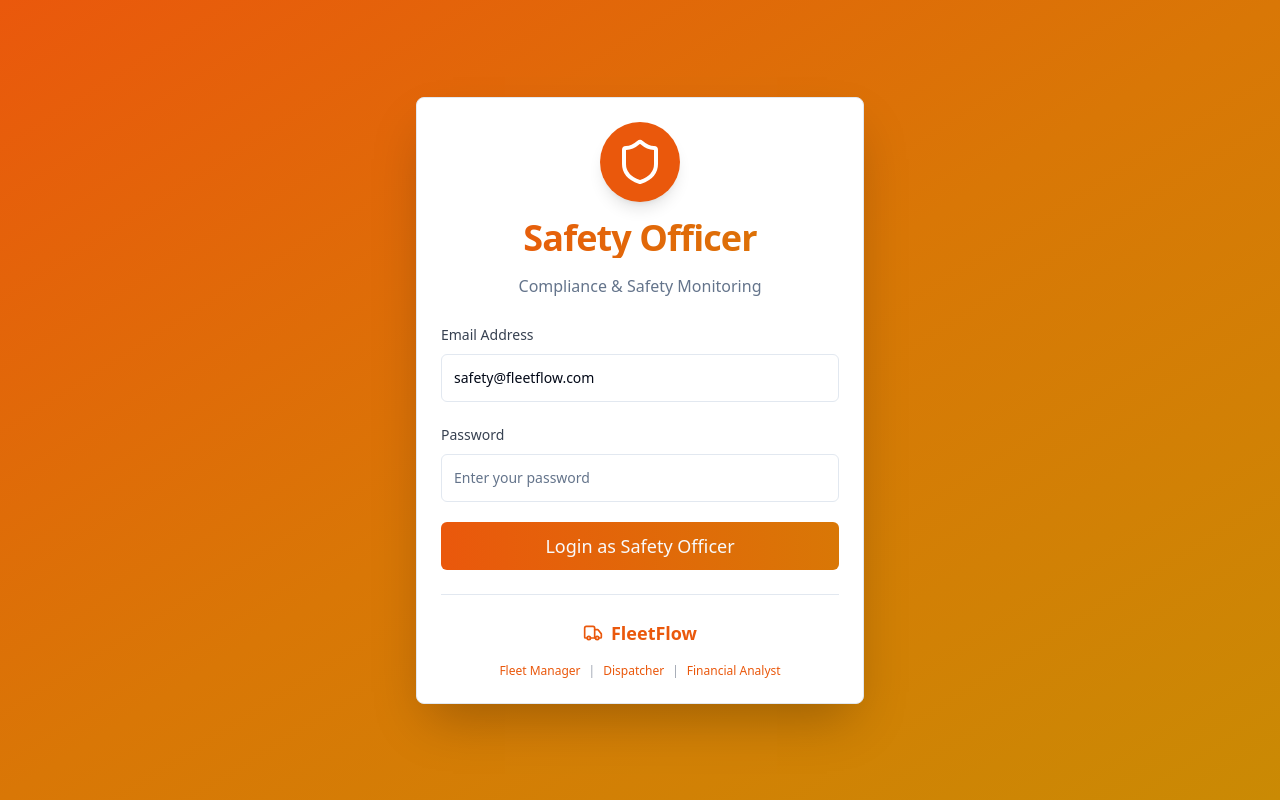
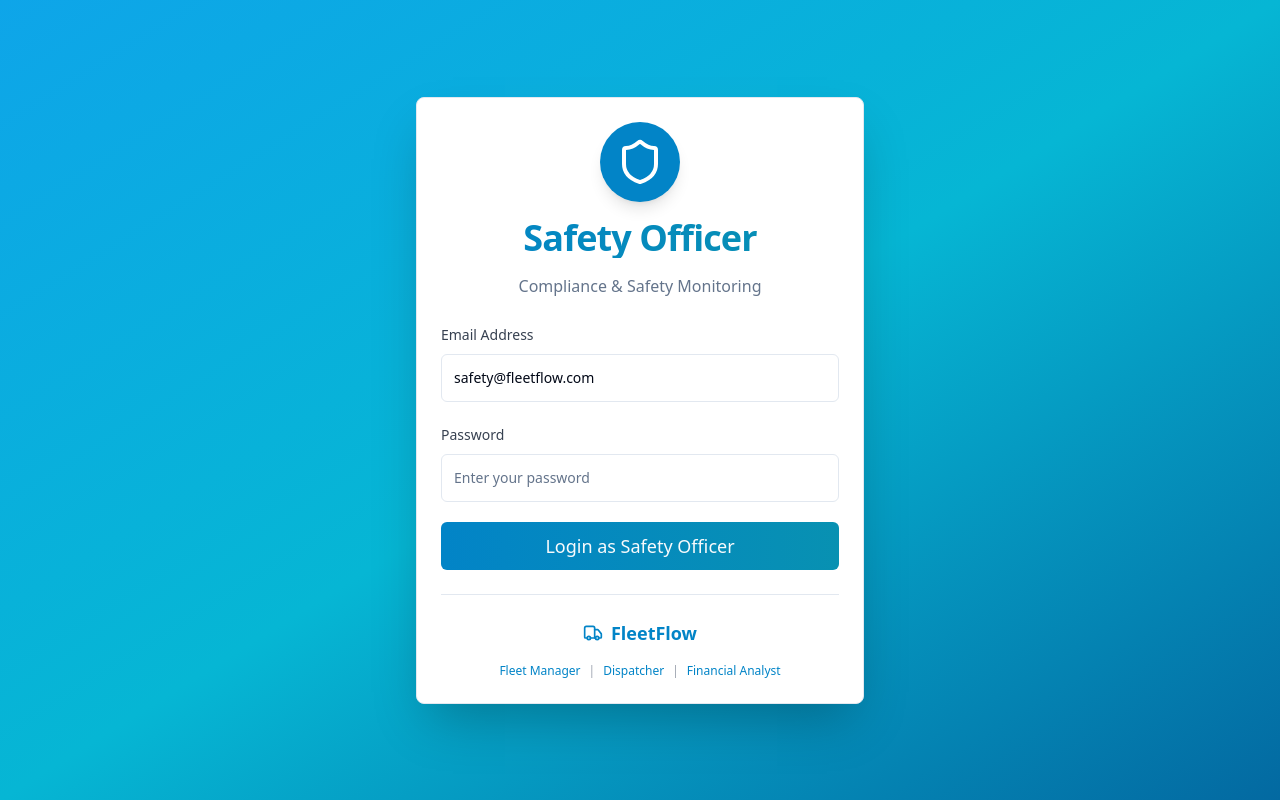
Before and after one commit to Yug-Kunjadiya/-FleetFlow-babbage-s, a React (Vite) app in the folder frontend/: page /login/safety in a window 1280 px wide. Built offline with nearby package versions, Linux system fonts and the light colour scheme; no server answers.

Commit message:
UI: change Safety Officer color to sky/cyan

```diff
--- a/frontend/src/components/Layout.jsx
+++ b/frontend/src/components/Layout.jsx
@@ -12,14 +12,14 @@ const ICON_MAP = { LayoutDashboard, Truck, Users, Map, Fuel, Wrench, BarChart3 }
 const ROLE_STYLES = {
   'Fleet Manager':    'bg-blue-500/20 text-blue-300 border border-blue-500/30',
   'Dispatcher':       'bg-emerald-500/20 text-emerald-300 border border-emerald-500/30',
-  'Safety Officer':   'bg-orange-500/20 text-orange-300 border border-orange-500/30',
+  'Safety Officer':   'bg-sky-500/20 text-sky-300 border border-sky-500/30',
   'Financial Analyst':'bg-purple-500/20 text-purple-300 border border-purple-500/30',
 }
 
 const ROLE_BADGE = {
   'Fleet Manager':    'bg-blue-100 text-blue-700',
   'Dispatcher':       'bg-emerald-100 text-emerald-700',
-  'Safety Officer':   'bg-orange-100 text-orange-700',
+  'Safety Officer':   'bg-sky-100 text-sky-700',
   'Financial Analyst':'bg-purple-100 text-purple-700',
 }
 
--- a/frontend/src/pages/Login.jsx
+++ b/frontend/src/pages/Login.jsx
@@ -27,9 +27,9 @@ export default function Login() {
       name: 'Safety Officer',
       description: 'Compliance monitoring & safety audits',
       icon: Shield,
-      gradient: 'from-orange-500 to-amber-600',
-      ring: 'hover:ring-orange-400',
-      badge: 'bg-orange-500/10 text-orange-600 border-orange-200',
+      gradient: 'from-sky-500 to-cyan-600',
+      ring: 'hover:ring-sky-400',
+      badge: 'bg-sky-500/10 text-sky-600 border-sky-200',
       path: '/login/safety'
     },
     {
--- a/frontend/src/pages/SafetyLogin.jsx
+++ b/frontend/src/pages/SafetyLogin.jsx
@@ -33,15 +33,15 @@ export default function SafetyLogin() {
   }
 
   return (
-    <div className="min-h-screen flex items-center justify-center bg-gradient-to-br from-orange-600 via-amber-600 to-yellow-600 p-4">
+    <div className="min-h-screen flex items-center justify-center bg-gradient-to-br from-sky-500 via-cyan-500 to-sky-700 p-4">
       <Card className="w-full max-w-md shadow-2xl">
         <CardHeader className="space-y-4 text-center pb-6">
           <div className="flex justify-center">
-            <div className="bg-orange-600 p-4 rounded-full shadow-lg">
+            <div className="bg-sky-600 p-4 rounded-full shadow-lg">
               <Shield className="w-12 h-12 text-white" />
             </div>
           </div>
-          <CardTitle className="text-4xl font-bold bg-gradient-to-r from-orange-600 to-amber-600 bg-clip-text text-transparent">
+          <CardTitle className="text-4xl font-bold bg-gradient-to-r from-sky-600 to-cyan-600 bg-clip-text text-transparent">
             Safety Officer
           </CardTitle>
           <CardDescription className="text-base">
@@ -76,7 +76,7 @@ export default function SafetyLogin() {
             </div>
             <Button
               type="submit"
-              className="w-full h-12 text-lg bg-gradient-to-r from-orange-600 to-amber-600 hover:from-orange-700 hover:to-amber-700"
+              className="w-full h-12 text-lg bg-gradient-to-r from-sky-600 to-cyan-600 hover:from-sky-700 hover:to-cyan-700"
               disabled={loading}
             >
               {loading ? 'Logging in...' : 'Login as Safety Officer'}
@@ -84,16 +84,16 @@ export default function SafetyLogin() {
           </form>
 
           <div className="mt-6 pt-6 border-t">
-            <div className="flex items-center justify-center gap-2 mb-4 text-orange-600">
+            <div className="flex items-center justify-center gap-2 mb-4 text-sky-600">
               <Truck className="w-5 h-5" />
               <span className="font-semibold text-lg">FleetFlow</span>
             </div>
             <div className="flex flex-wrap gap-2 justify-center text-xs">
-              <a href="/login/manager" className="text-orange-600 hover:underline">Fleet Manager</a>
+              <a href="/login/manager" className="text-sky-600 hover:underline">Fleet Manager</a>
               <span className="text-gray-400">|</span>
-              <a href="/login/dispatcher" className="text-orange-600 hover:underline">Dispatcher</a>
+              <a href="/login/dispatcher" className="text-sky-600 hover:underline">Dispatcher</a>
               <span className="text-gray-400">|</span>
-              <a href="/login/financial" className="text-orange-600 hover:underline">Financial Analyst</a>
+              <a href="/login/financial" className="text-sky-600 hover:underline">Financial Analyst</a>
             </div>
           </div>
         </CardContent>
```
